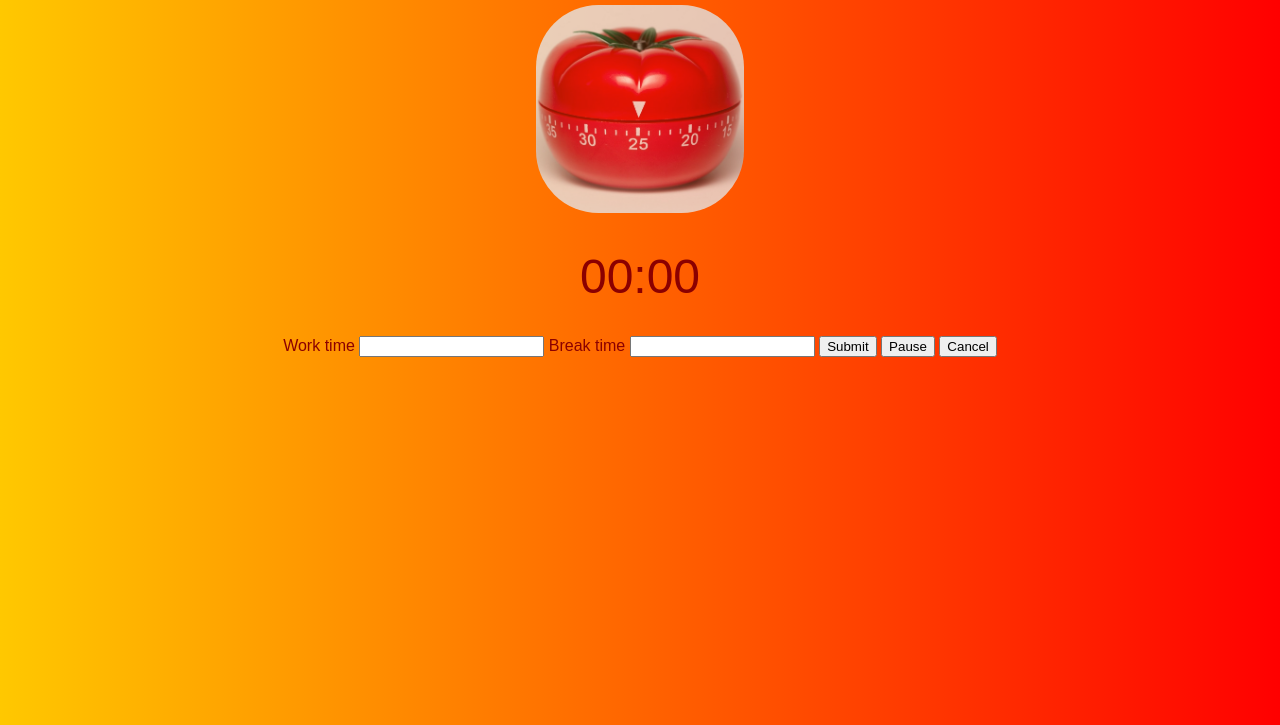
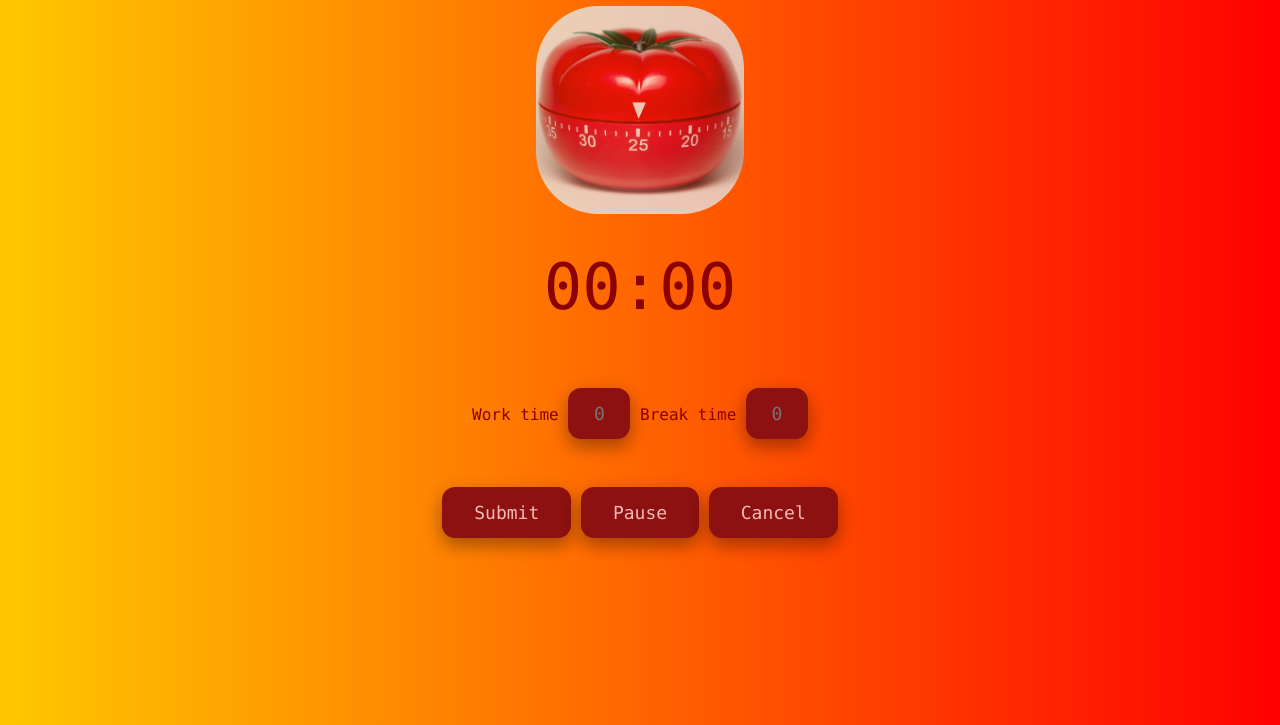
Before and after one commit to fac21/epletnev-timer, a plain HTML site: page index.html in a window 1280 px wide. Shown: the part 75-800 px from the top of the page. Drawn offline with Linux system fonts and the light colour scheme.

Commit message:
Updated css file

```diff
--- a/index.html
+++ b/index.html
@@ -1,5 +1,6 @@
 <!DOCTYPE html>
 <html lang="en">
+
 <head>
     <meta charset="utf-8">
     <meta name="viewport" content="width=device-width, initial-scale=1">
@@ -7,25 +8,29 @@
     <link rel="stylesheet" href="/style.css">
     <meta name="description" content="Pomodoro Timer">
 </head>
+
 <body>
     <header class="center">
         <h1>Pomodoro Timer</h1>
     </header>
     <main>
-          <div class="center stack-lg">
+        <div class="center stack">
             <img src="./pomodoro.jpg" alt="Pomodoro timer" />
             <div><time>00:00</time></div>
-          <form action="/" method="get">
+            <form class="stack" action="/" method="get">
                 <label for="work">Work time</label>
-            <input id="work" type="text" />
+                <input id="work" type="text" placeholder="0" size="2" />
                 <label for="break">Break time</label>
-            <input id="break" type="text" />
+                <input id="break" type="text" placeholder="0" size="2" />
+                <div class="stack-small">
                     <button class="start" type="submit">Submit</button>
                     <button class="start" id="pause" type="button">Pause</button>
                     <button class="cancel" type="reset">Cancel</button>
+                </div>
             </form>
         </div>
     </main>
     <script src="/script.js"></script>
 </body>
+
 </html>
--- a/script.js
+++ b/script.js
@@ -17,6 +17,7 @@ let time = workTime * 60;
 let min = 0;
 let sec = 0;
 let interval = null;
+let sound = new Audio("http://res.cloudinary.com/hbrwdfccc/video/upload/v1533820266/Bongos.mp3");
 
 function handleSubmit(event) {
     event.preventDefault();
@@ -46,9 +47,13 @@ function countdown() {
                 if (work) {
                     time = breakTime * 60;
                     work = false;
+                    sound.play();
+                    document.body.style.background = "linear-gradient(to right, rgb(0, 255, 251), rgb(0, 255, 98))";
                 } else {
                     time = workTime * 60;
                     work = true;
+                    sound.play();
+                    document.body.style.background = "linear-gradient(to right, rgb(255, 200, 0), rgb(255, 0, 0))";
                 }
             }
         }, 1000);
@@ -71,4 +76,5 @@ time = workTime * 60;
     work = true;
     timerOn = true;
     form.reset()
+    document.body.style.background = "linear-gradient(to right, rgb(255, 200, 0), rgb(255, 0, 0))";
 }
--- a/style.css
+++ b/style.css
@@ -1,31 +1,65 @@
 body {
-    font-family: sans-serif;
+    font-family: Monaco, sans-serif;
     color: darkred;
     background-image: linear-gradient(to right, rgb(255, 200, 0), rgb(255, 0, 0));
-    /* background-image: linear-gradient(to right, rgb(0, 255, 251), rgb(0, 255, 98)); */
 }
 
-h1 {
-
+img {
+    max-width: 13em;
+    opacity: 0.8;
+    border-radius: 30%;
 }
 
 time {
-  font-size: 3em;
+    font-size: 4em;
+}
 
+input {
+    background-color: #8d1111;
+    border: none;
+    color: rgb(245, 184, 184);
+    padding: 15px 20px;
+    text-align: center;
+    text-decoration: none;
+    font-size: 18px;
+    border-radius: 13px;
+    font-family: Monaco, sans-serif;
+    outline: none;
+    box-shadow: 0 8px 16px 0 rgba(0, 0, 0, 0.2), 0 6px 20px 0 rgba(0, 0, 0, 0.19);
+}
+
+button {
+    background-color: #8d1111;
+    border: none;
+    color: rgb(245, 184, 184);
+    padding: 15px 32px;
+    text-align: center;
+    text-decoration: none;
+    display: inline-block;
+    font-size: 18px;
+    border-radius: 13px;
+    cursor: pointer;
+    transition-duration: 0.4s;
+    font-family: Monaco, sans-serif;
+    outline: none;
+    box-shadow: 0 8px 16px 0 rgba(0, 0, 0, 0.2), 0 6px 20px 0 rgba(0, 0, 0, 0.19);
+}
+
+button:hover {
+    background-color: #bb1c1c;
+    box-shadow: 0 12px 16px 0 rgba(0, 0, 0, 0.24), 0 17px 50px 0 rgba(0, 0, 0, 0.19);
 }
 
 .center {
     text-align: center;
     margin-left: auto;
     margin-right: auto;
-  }
+}
 
-  .stack-lg > * + * {
+.stack>*+* {
     margin-top: 2rem;
-  }
+}
 
-  img {
-   max-width: 13em;
-   opacity: 0.8;
-   border-radius: 30%;
-  }
+.stack-small>*+* {
+    margin-top: 1rem;
+}
```
Lines whose indentation alone changed are shown as unchanged.
